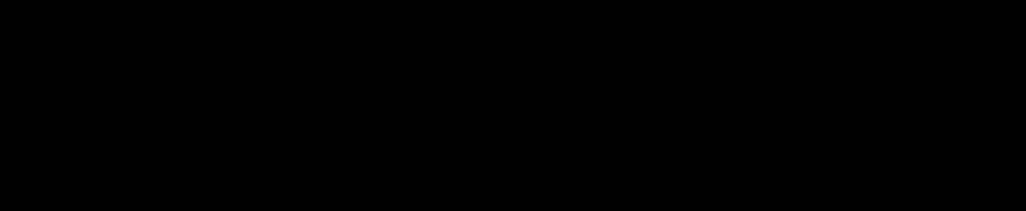
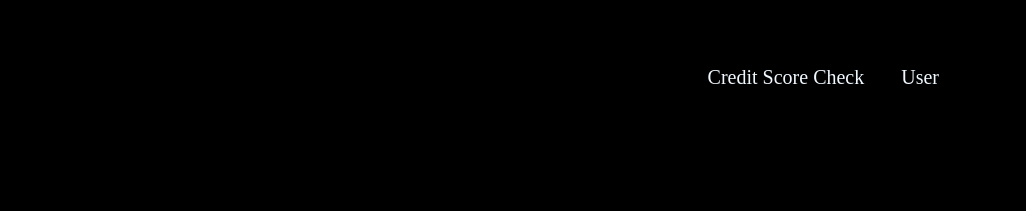
Before and after one commit to KoduruSrikanth/Bull-Credit.github.io, a plain HTML site: page about_us.html in a window 1280 px wide. Shown: the top 211 px of the page, 254-1280 px from the left. Drawn offline with Linux system fonts and the light colour scheme.

Commit message:
first committ

```diff
--- a/about_us.html
+++ b/about_us.html
@@ -17,12 +17,12 @@
       </div>
       <div class="header_elements">
         <div class="header_element1">
-          <a class="link_style" href="credit_score.html">
+          <a class="navbar_link_style" href="credit_score.html">
             Credit Score Check
           </a>
         </div>
         <div class="header_element2">
-          <a class="link_style" href="login.html">
+          <a class="navbar_link_style" href="login.html">
             User
           </a>
         </div>
--- a/styles.css
+++ b/styles.css
@@ -55,12 +55,9 @@
   padding-right: 5px;
 }
 
-.link_style{
-  color: black;
-  text-decoration: none;
-}
 
-.link_style:hover{
+
+.navbar_link_style:hover{
   color: greenyellow;
 }
 
@@ -390,6 +387,7 @@
 
 .navbar_link_style{
   color: aliceblue;
+  text-decoration: none;
 }
 
 body{
```
Also changed, not shown: credit_score.html (+2 -2 lines).
